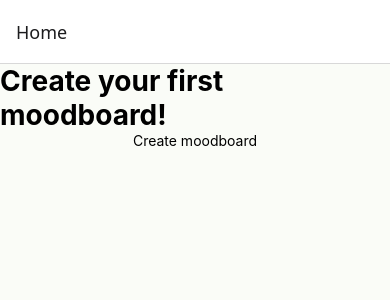
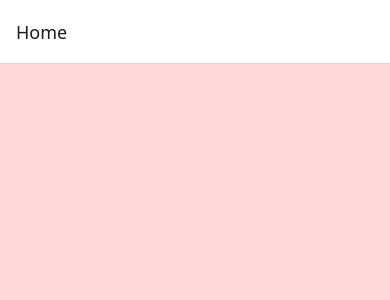
Before and after one commit to omartrese/tuMoodboard, a React Native app: screen /Home in a window 390 px wide. Shown: the top 300 px of the page. Built offline with nearby package versions, Linux system fonts and the light colour scheme.

Commit message:
prettier home route

```diff
--- a/components/CardImage.jsx
+++ b/components/EditableCard.jsx
@@ -1,9 +1,8 @@
 import { Pressable, Image, StyleSheet, View } from "react-native";
 import * as ImagePicker from "expo-image-picker";
-import { useState } from "react";
 import { useBoard } from "../BoardContext";
 
-export default function CardImage({ id }) {
+export default function EditableCard({ id }) {
     const { board, setBoard } = useBoard();
 
     const pickImage = async () => {
--- a/pages/Editor.jsx
+++ b/pages/Editor.jsx
@@ -1,5 +1,5 @@
 import { View, StyleSheet } from "react-native"
-import CardImage from "../components/CardImage"
+import EditableCard from "../components/EditableCard"
 import { useBoard } from "../BoardContext"
 
 
@@ -11,7 +11,7 @@ export default function Editor() {
         <View style={styles.container}>
             {
                 (Array.from({ length: board.size }, (_, i) => i)).map((el) => {
-                    return <CardImage key={el} id={el} />
+                    return <EditableCard key={el} id={el} />
                 })
             }
         </View>
--- a/pages/Home.jsx
+++ b/pages/Home.jsx
@@ -1,13 +1,30 @@
-import { View, Text, TouchableOpacity, StyleSheet } from "react-native";
+import { View, Text, TouchableOpacity, Image, StyleSheet } from "react-native";
+import { useBoard } from "../BoardContext";
 
-export default function Home({navigation}) {
+export default function Home({ navigation }) {
+    const { board } = useBoard();
+    const { images } = board || [];
 
     return (
         <View style={styles.container}>
-            <Text style={styles.title}>Create your first moodboard!</Text>
-            <TouchableOpacity onPress={() => navigation.navigate("Editor")}>
-                <Text>Create moodboard</Text>
-            </TouchableOpacity>
+            {
+                !images &&
+                <View>
+                    <Text style={styles.title}>No moodboards yet!</Text>
+                    <Text style={styles.subtitle}>Create your first moodboard!</Text>
+                    <TouchableOpacity style={styles.editorBtn} onPress={() => navigation.navigate("Editor")}>
+                        <Text style={{ fontSize: 18 }}>Go Editor</Text>
+                    </TouchableOpacity>
+                </View>
+            }
+
+            {
+                images &&
+                images.map((image, index) => {
+                    return <Image key={index} source={{ uri: image }} style={{ width: 200, height: 200 }} />
+                })
+            }
+
         </View>
     )
 
@@ -16,14 +33,32 @@ export default function Home({navigation}) {
 const styles = StyleSheet.create({
     container: {
         flex: 1,
-        backgroundColor: "#fafcf7",
-        alignItems: "center"
+        backgroundColor: "#ffd7d7ff",
+        alignItems: "center",
+        justifyContent: "center",
     },
 
     title: {
+        fontSize: 36,
+        fontWeight: "bold",
+        textAlign: "center"
+    },
+
+    subtitle: {
         fontSize: 28,
-        fontWeight: "bold",
+        fontWeight: "semibold",
+        textAlign: "center"
+    },
 
+    editorBtn: {
+        backgroundColor: "#ffffffff",
+        marginHorizontal: "auto",
+        marginVertical: 20,
+        padding: 5,
+        width: 150,
+        alignItems: "center",
+        justifyContent: "center",
+        borderRadius: 10,
     }
 
 });
```
Also changed, not shown: hooks/useBoard.jsx (deleted, +0 -10 lines).
